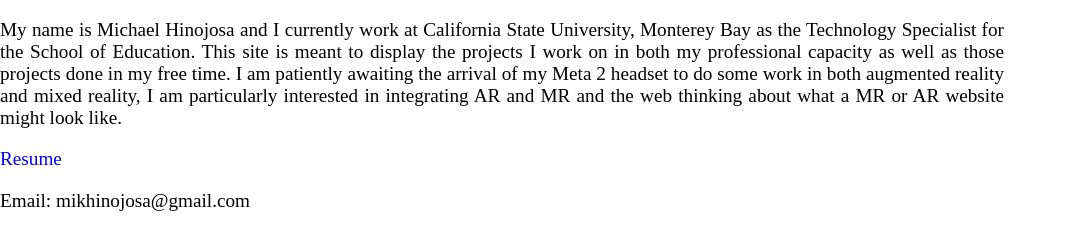
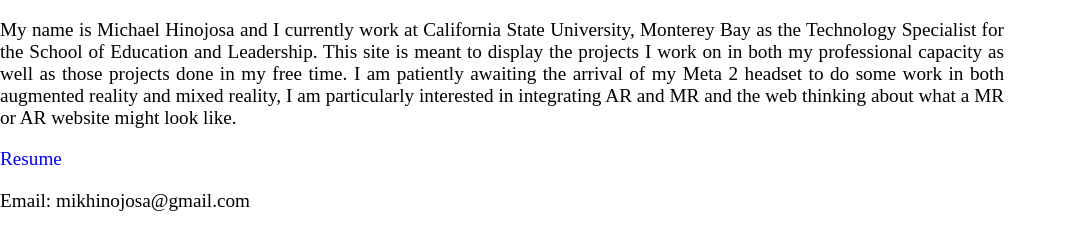
Before and after one commit to mhinojosa51/MH_Site, a plain HTML site: page info.html in a window 1280 px wide. Shown: the whole page, without its empty margins (0-1067 px from the left). Drawn offline with Linux system fonts and the light colour scheme; files that its build step writes are made by us from their sources.

Commit message:
Changed name of School of Education

```diff
--- a/info.html
+++ b/info.html
@@ -13,7 +13,7 @@ and open the template in the editor.
             <div class='intro'>
                 <p>
                 My name is Michael Hinojosa and I currently work at California State University, Monterey Bay as the Technology Specialist for
-                    the School of Education. This site is meant to display the projects I work on in both my professional capacity as well as those projects done in my free time. I am patiently awaiting the arrival of my Meta 2 headset to do some work in both augmented reality and mixed reality, I am particularly interested in integrating AR and MR and the web thinking about what a MR or AR website might look like.
+                    the School of Education and Leadership. This site is meant to display the projects I work on in both my professional capacity as well as those projects done in my free time. I am patiently awaiting the arrival of my Meta 2 headset to do some work in both augmented reality and mixed reality, I am particularly interested in integrating AR and MR and the web thinking about what a MR or AR website might look like.
                 </p>
                 <p><a href="_pdfs/Michael Hinojosa Resume.pdf" target="_blank">Resume</a></p>
                 <p>Email: mikhinojosa@gmail.com</p>
```
